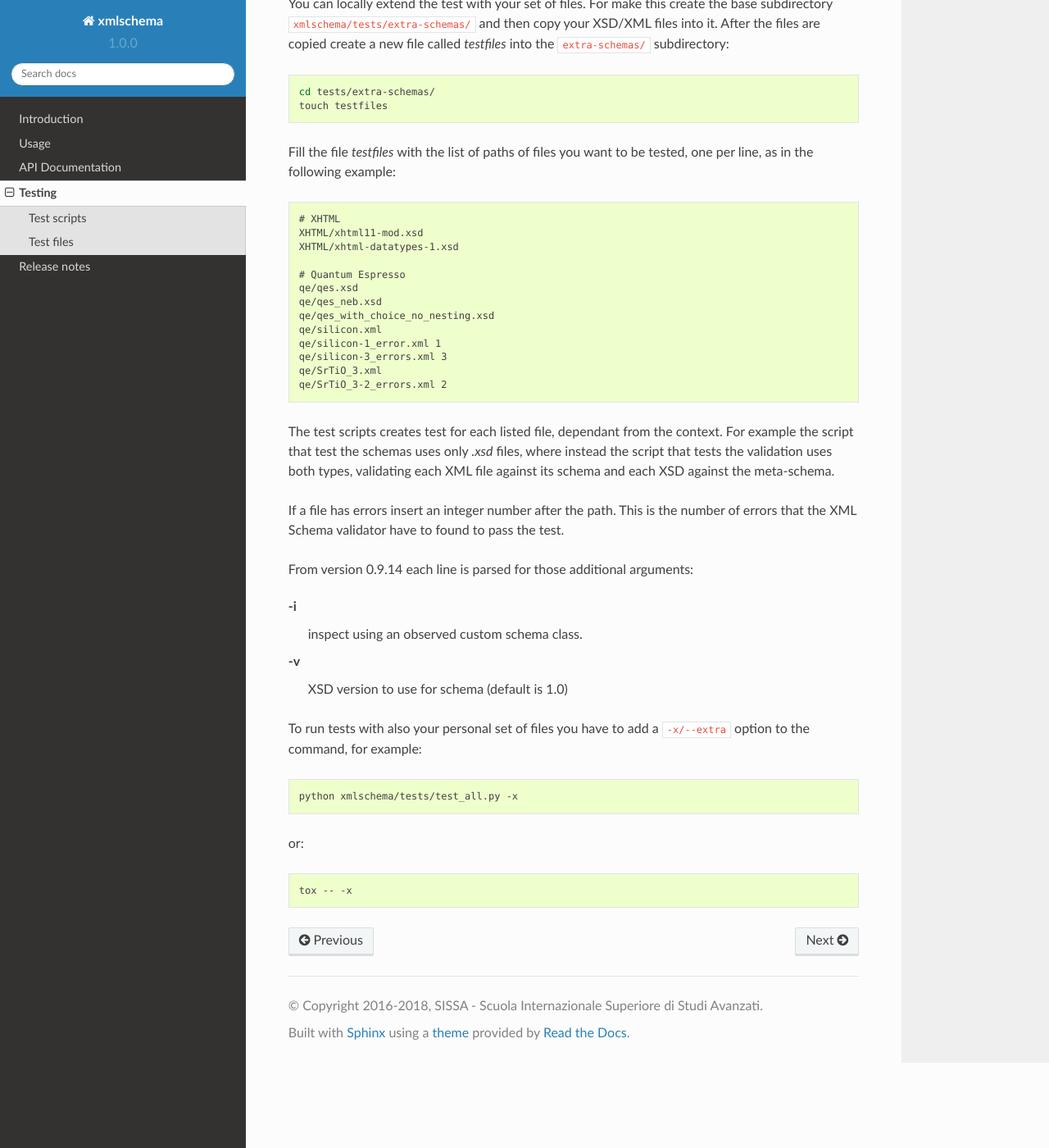
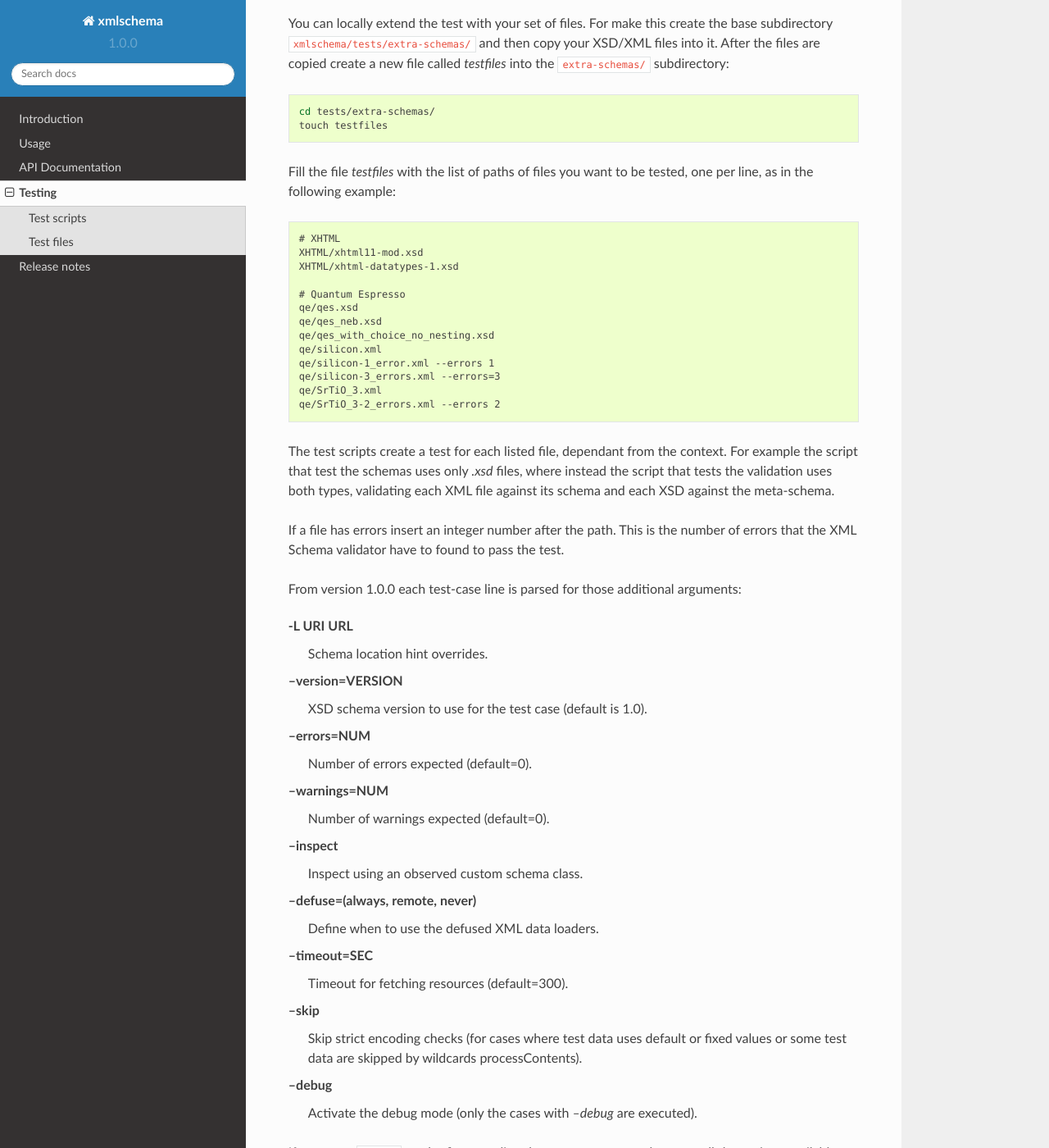
Before and after one commit to sissaschool/xmlschema, a Sphinx documentation site: the page built from doc/testing.rst, in a window 1280 px wide and 1400 px high, scrolled down 1027 px. Shown: the whole window at 82% size. Built offline with Sphinx 7.4.7 and the Read the Docs theme 2.0.0, drawn with Linux system fonts in a browser that asks for light colours; some of the changed text lies outside the part shown.

Commit message:
Update test case parser for release
  - "--defaults" option removed (cases merged within --skip)
  - "--baseurl" removed (useless, the cases are all URL-based)

```diff
--- /dev/null
+++ b/bug.py
@@ -0,0 +1,6 @@
+import xmlschema
+import pdb
+
+schema_file = open('xmlschema/tests/cases/examples/vehicles/vehicles.xsd')
+pdb.set_trace()
+schema = xmlschema.XMLSchema(schema_file)
--- a/doc/testing.rst
+++ b/doc/testing.rst
@@ -29,8 +29,9 @@ subdirectory. There are several test scripts, each one for a different topic:
 **test_package.py**
     Tests regarding packaging and forgotten development code
 
-You can run all tests with the script *test_all.py*. If you have the *tox automation tool* installed you can run
-all tests with all supported Python's versions using the command ``tox``.
+You can run all tests with the script *test_all.py*. From the project source base, if you have
+the *tox automation tool* installed, you can run all tests with all supported Python's versions
+using the command ``tox``.
 
 
 Test files
@@ -66,12 +67,12 @@ one per line, as in the following example:
     qe/qes_neb.xsd
     qe/qes_with_choice_no_nesting.xsd
     qe/silicon.xml
-    qe/silicon-1_error.xml 1
-    qe/silicon-3_errors.xml 3
+    qe/silicon-1_error.xml --errors 1
+    qe/silicon-3_errors.xml --errors=3
     qe/SrTiO_3.xml
-    qe/SrTiO_3-2_errors.xml 2
+    qe/SrTiO_3-2_errors.xml --errors 2
 
-The test scripts creates test for each listed file, dependant from the context.
+The test scripts create a test for each listed file, dependant from the context.
 For example the script that test the schemas uses only *.xsd* files, where instead
 the script that tests the validation uses both types, validating each XML file
 against its schema and each XSD against the meta-schema.
@@ -79,13 +80,43 @@ against its schema and each XSD against the meta-schema.
 If a file has errors insert an integer number after the path. This is the number of errors
 that the XML Schema validator have to found to pass the test.
 
-From version 0.9.14 each line is parsed for those additional arguments:
+From version 1.0.0 each test-case line is parsed for those additional arguments:
 
-**-i**
-    inspect using an observed custom schema class.
+**-L URI URL**
+    Schema location hint overrides.
 
-**-v**
-    XSD version to use for schema (default is 1.0)
+**--version=VERSION**
+    XSD schema version to use for the test case (default is 1.0).
+
+**--errors=NUM**
+    Number of errors expected (default=0).
+
+**--warnings=NUM**
+    Number of warnings expected (default=0).
+
+**--inspect**
+    Inspect using an observed custom schema class.
+
+**--defuse=(always, remote, never)**
+    Define when to use the defused XML data loaders.
+
+**--timeout=SEC**
+    Timeout for fetching resources (default=300).
+
+**--skip**
+    Skip strict encoding checks (for cases where test data uses default or fixed values
+    or some test data are skipped by wildcards processContents).
+
+**--debug**
+    Activate the debug mode (only the cases with `--debug` are executed).
+
+If you put a ``--help`` on the first case line the argument parser show you all the options available.
+
+.. note::
+
+    Test case line options are changed from version 1.0.0, with the choice of using almost only double
+    dash prefixed options, in order to simplify text search in long *testfiles*, and add or remove
+    options without the risk to change also parts of filepaths.
 
 To run tests with also your personal set of files you have to add a ``-x/--extra`` option to the
 command, for example:
--- a/doc/usage.rst
+++ b/doc/usage.rst
@@ -479,7 +479,7 @@ using the keyword argument *decimal_type*:
     }
 
 From version 1.0 there are two module level API for simplify the JSON serialization and deserialization task.
-See the :meth:`xmlschema.to_json` and :meth:`xmlschema.from_json` in the :ref:`module-level-api` section.
+See the :meth:`xmlschema.to_json` and :meth:`xmlschema.from_json` in the :ref:`document-level-api` section.
 
 XSD validation modes
 --------------------
```
Also changed, not shown: other parts of doc/testing.rst (+1 -1 lines), doc/api.rst (+13 -5 lines), 9 other files.
